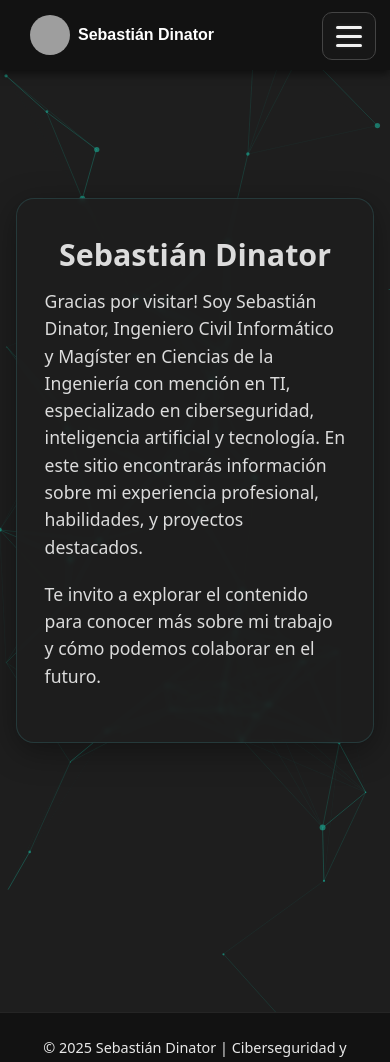
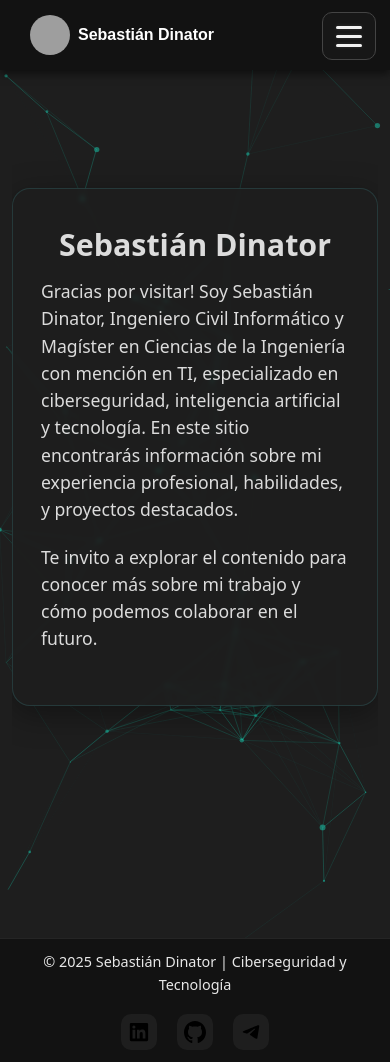
Before and after one commit to Seva41/Seva41.github.io, a Jekyll site: the page built from index.html, in a window 390 px wide. Built offline with Jekyll 4.4.1, drawn with Linux system fonts in a browser that asks for light colours; grey boxes are pictures that could not be loaded.

Commit message:
Actualiza dependencias y mejora estilos: reduce la versión de connection_pool y nokogiri, ajusta el manejo de overflow en CSS y optimiza el layout para móviles.

```diff
--- a/_layouts/default.html
+++ b/_layouts/default.html
@@ -3,12 +3,12 @@
 <html lang="{{ page.lang | default: 'es' }}">
   <head>
     <meta charset="UTF-8" />
-    <meta name="viewport" content="width=device-width, initial-scale=1.0" />
+    <meta name="viewport" content="width=device-width, initial-scale=1.0, viewport-fit=cover" />
     <meta name="description" content="{{ page.description }}" />
     <title>{{ page.title }}</title>
     <!-- Establece la clase de idioma antes de pintar para evitar FOUC -->
     <script>(function(){var l=localStorage.getItem('idiomaSeleccionado')||'es';document.documentElement.classList.add('lang-'+l);})();</script>
-    <link rel="stylesheet" href="{{ '/style.css?v=1.1' | relative_url }}" />
+    <link rel="stylesheet" href="{{ '/style.css?v=1.2' | relative_url }}" />
     <link
       rel="icon"
       href="{{ '/assets/icons/favicon.ico?v=1.0' | relative_url }}"
--- a/assets/js/main.js
+++ b/assets/js/main.js
@@ -59,7 +59,7 @@ function toggleMenu(forceState) {
     if (navigator.vibrate) navigator.vibrate(10);
     backdrop.classList.add('visible');
     button.setAttribute('aria-expanded', 'true');
-    document.body.style.overflow = 'hidden';
+    // El CSS mobile ya tiene body { overflow: hidden }, no se necesita manipular scroll
     const focusables = Array.from(navLinks.querySelectorAll(focusableSelectors));
     focusables[0]?.focus();
     const trap = e => {
@@ -83,7 +83,6 @@ function toggleMenu(forceState) {
   if (navigator.vibrate) navigator.vibrate([5, 15]);
   backdrop.classList.remove('visible');
   button.setAttribute('aria-expanded', 'false');
-  document.body.style.overflow = '';
   if (navLinks.dataset.trap) {
     document.removeEventListener('keydown', navLinks._trapHandler);
     delete navLinks.dataset.trap;
--- a/style.css
+++ b/style.css
@@ -1,6 +1,13 @@
 /* Estilos Generales */
 :root {
   color-scheme: dark;
+}
+
+/* overflow-x en html rompe position:fixed en Safari — no poner overflow en html */
+html {
+  height: 100%;
+  -webkit-text-size-adjust: 100%;
+  text-size-adjust: 100%;
 }
 
 body {
@@ -24,23 +31,12 @@ body {
 }
 
 body.loaded {
-  opacity: 1; /* Mostrar el contenido una vez que todo esté listo */
+  opacity: 1;
 }
 
 /* Alternancia de idioma por clase en <html> */
 html.lang-es .en { display: none !important; }
 html.lang-en .es { display: none !important; }
-/* Preferencia: si no hay clase se muestran ambos (estado inicial) */
-
-html,
-body {
-  height: 100%;
-  height: 100dvh;
-  overflow-x: hidden;
-  overflow-y: auto;
-  -webkit-text-size-adjust: 100%;
-  text-size-adjust: 100%;
-}
 
 * {
   margin: 0;
@@ -438,21 +434,24 @@ footer p {
   .navbar .language-switch-desktop { pointer-events: none; }
   .nav-links {
     position: fixed;
-    inset: 0 0 0 0;
-    padding: 96px 0 120px;
-    background: radial-gradient(circle at 50% 0%, rgba(25,25,25,0.96), rgba(12,12,12,0.95));
+    top: 0;
+    right: 0;
+    bottom: 0;
+    left: 0;
+    padding: 96px 0 40px;
+    /* fondo sólido: backdrop-filter en el overlay blurrea el texto en iOS Safari */
+    background: #0e0e12;
     flex-direction: column;
     display: flex;
     align-items: stretch;
     gap: 20px;
     overflow-y: auto;
     -webkit-overflow-scrolling: touch;
+    overscroll-behavior: contain;
     opacity: 0;
     transform: translateY(-8px);
     transition: opacity .4s ease, transform .4s ease;
     pointer-events: none;
-    -webkit-backdrop-filter: blur(6px) saturate(1.2);
-    backdrop-filter: blur(6px) saturate(1.2);
   }
   .nav-links.nav-links-active { opacity: 1; transform: translateY(0); pointer-events: auto; }
   .nav-links li { margin: 0; }
@@ -487,10 +486,58 @@ footer p {
     touch-action: manipulation;
   }
   .language-switch-mobile button.active-lang { background:#5dade2; color:#fff; border-color:#5dade2; box-shadow:0 0 0 1px rgba(255,255,255,0.15) inset; }
-  footer { padding: 24px 16px 88px; }
-  main { padding-top: 96px; }
+
+  /* Layout fijo en móvil: el body no scrollea, el contenido scrollea dentro del recuadro */
+  body {
+    overflow: hidden;
+    height: 100svh;
+    height: 100dvh;
+  }
+
+  main {
+    padding: 70px 12px 0;
+    flex: 1;
+    min-height: 0;
+    overflow: hidden;
+    display: flex;
+    flex-direction: column;
+    align-items: stretch;
+    justify-content: flex-start;
+  }
+
+  .tab-content.active {
+    flex: 1;
+    min-height: 0;
+    overflow-y: auto;
+    -webkit-overflow-scrolling: touch;
+    overscroll-behavior: contain;
+    justify-content: flex-start;
+    align-items: center;
+    padding: 16px 0 12px;
+  }
+
+  .content-window {
+    max-width: 100%;
+    width: 100%;
+    margin: 0 auto 12px;
+    padding: 20px 16px;
+    max-height: none;
+    overflow: visible;
+  }
+
+  /* Footer siempre visible al fondo; safe-area para iPhone con barra home */
+  footer {
+    flex-shrink: 0;
+    padding: 12px 16px;
+    padding-bottom: max(12px, env(safe-area-inset-bottom, 12px));
+    margin-top: 0;
+  }
+
+  /* Experiencia: alturas libres — la sección padre hace el scroll */
   #experience .experience-dual, #experience .experience-dual.dual-active { flex-direction: column; max-width: 100%; }
   #experience .experience-list-window, #experience .experience-detail-window { width:100%!important; max-width:100%!important; }
+  #experience .content-window { max-height: none; overflow: visible; }
+  #experience .experience-list { max-height: none; overflow: visible; }
   #experience .experience-dual.dual-active .experience-list-window { display:none; }
   #experience .experience-dual.dual-active .experience-detail-window { display:flex!important; }
 }
```
Also changed, not shown: Gemfile.lock.
